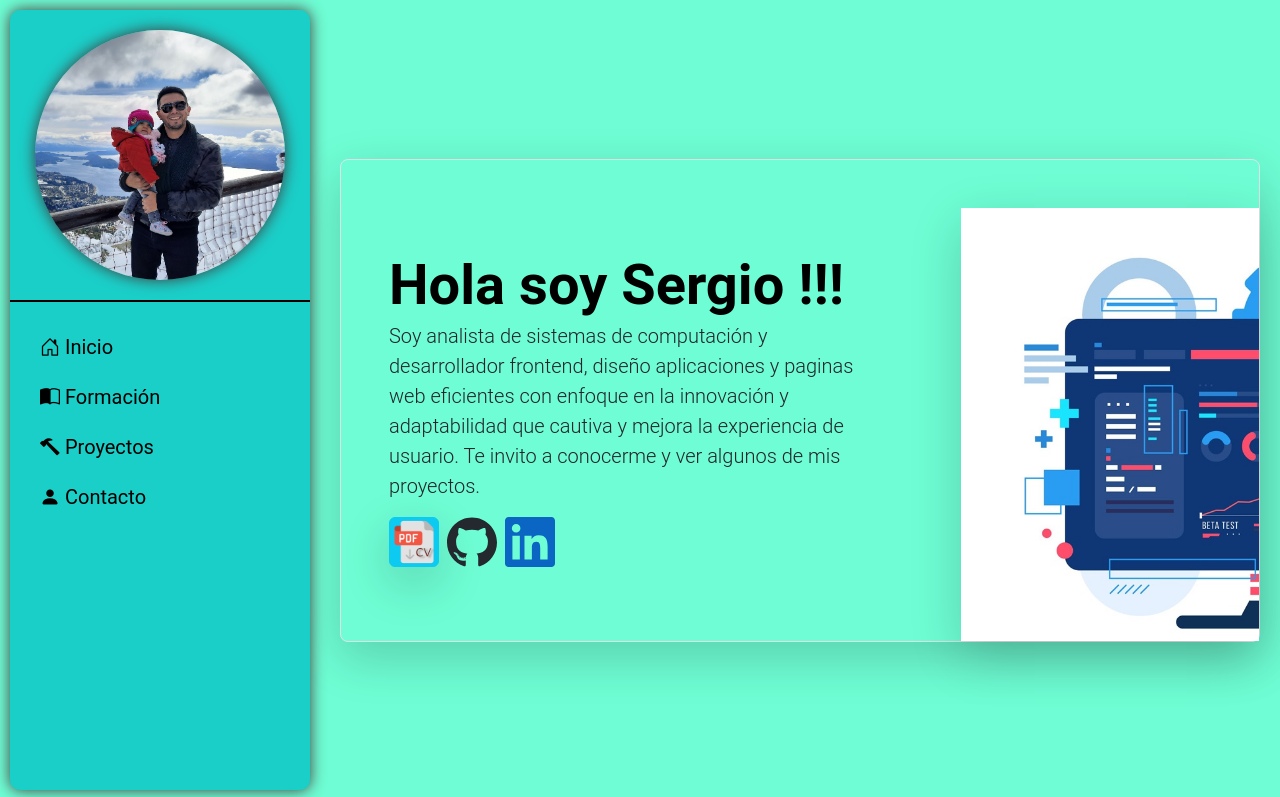
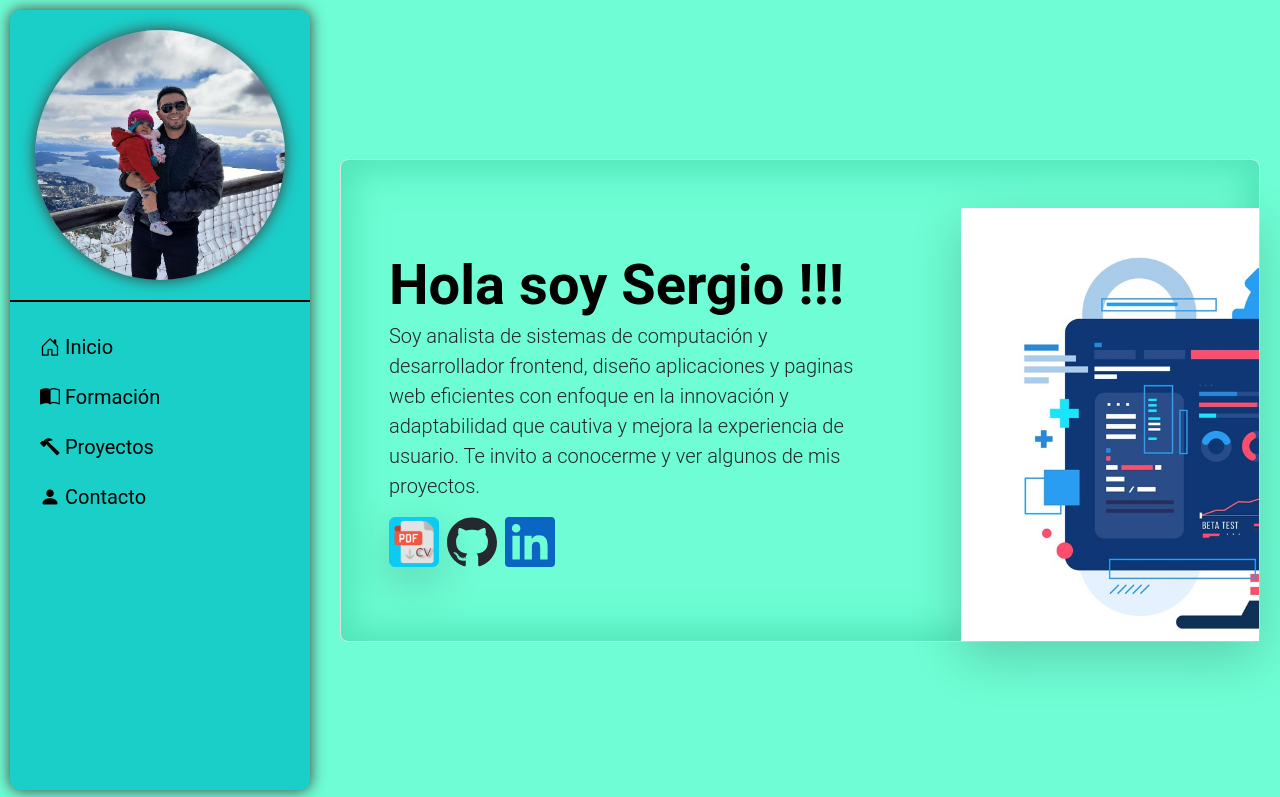
Before and after one commit to sergioLvDev/Portfolio, a plain HTML site: page index.html in a window 1280 px wide. Shown: the top 797 px of the page. Drawn offline with nearby package versions, Linux system fonts and the light colour scheme.

Commit message:
hero sombra inset

```diff
--- a/index.html
+++ b/index.html
@@ -28,7 +28,7 @@
   </header>
   <main>
     <div class="hero" id="hero">
-      <div class="row hero2 p-4 pb-0 pe-lg-0 pt-lg-5 align-items-center rounded-3 border m-auto shadow-lg">
+      <div class="row hero2 p-4 pb-0 pe-lg-0 pt-lg-5 align-items-center rounded-3 border m-auto">
         <div class="col-lg-7 p-3 p-lg-4 pt-lg-3">
           <h1 class="display-4 fw-bold lh-1 text-body-emphasis">Hola soy Sergio !!!</h1>
           <p class="lead">Soy analista de sistemas de computación y desarrollador frontend, diseño aplicaciones y
--- a/styles.css
+++ b/styles.css
@@ -114,6 +114,10 @@ ul {
   min-height: 100dvh;
 }
 
+.hero2 {
+  box-shadow: 10px 10px 35px #52e6ba inset, -10px -10px 35px #52e6ba inset;
+}
+
 .imgCompu {
   width: 620px;
 }
```
